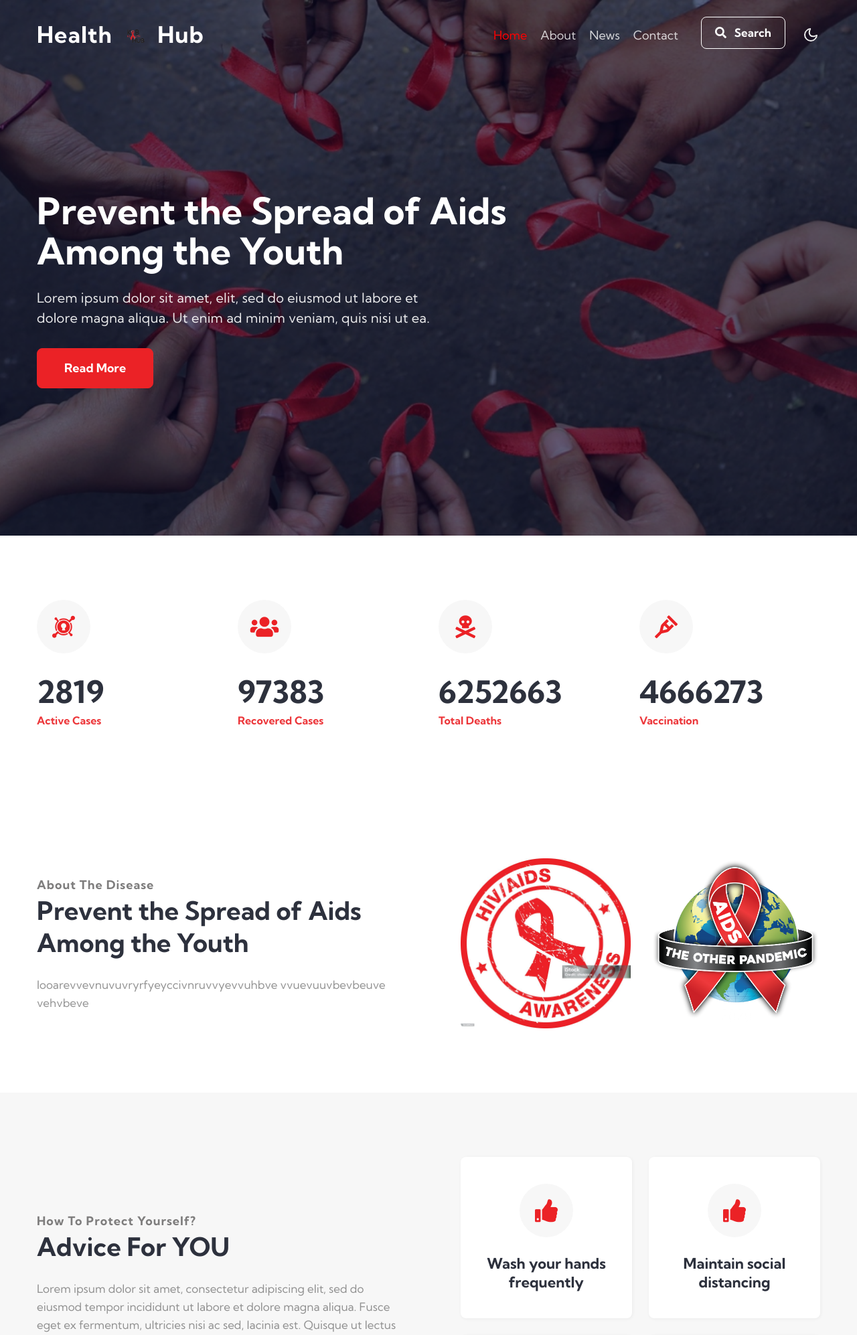
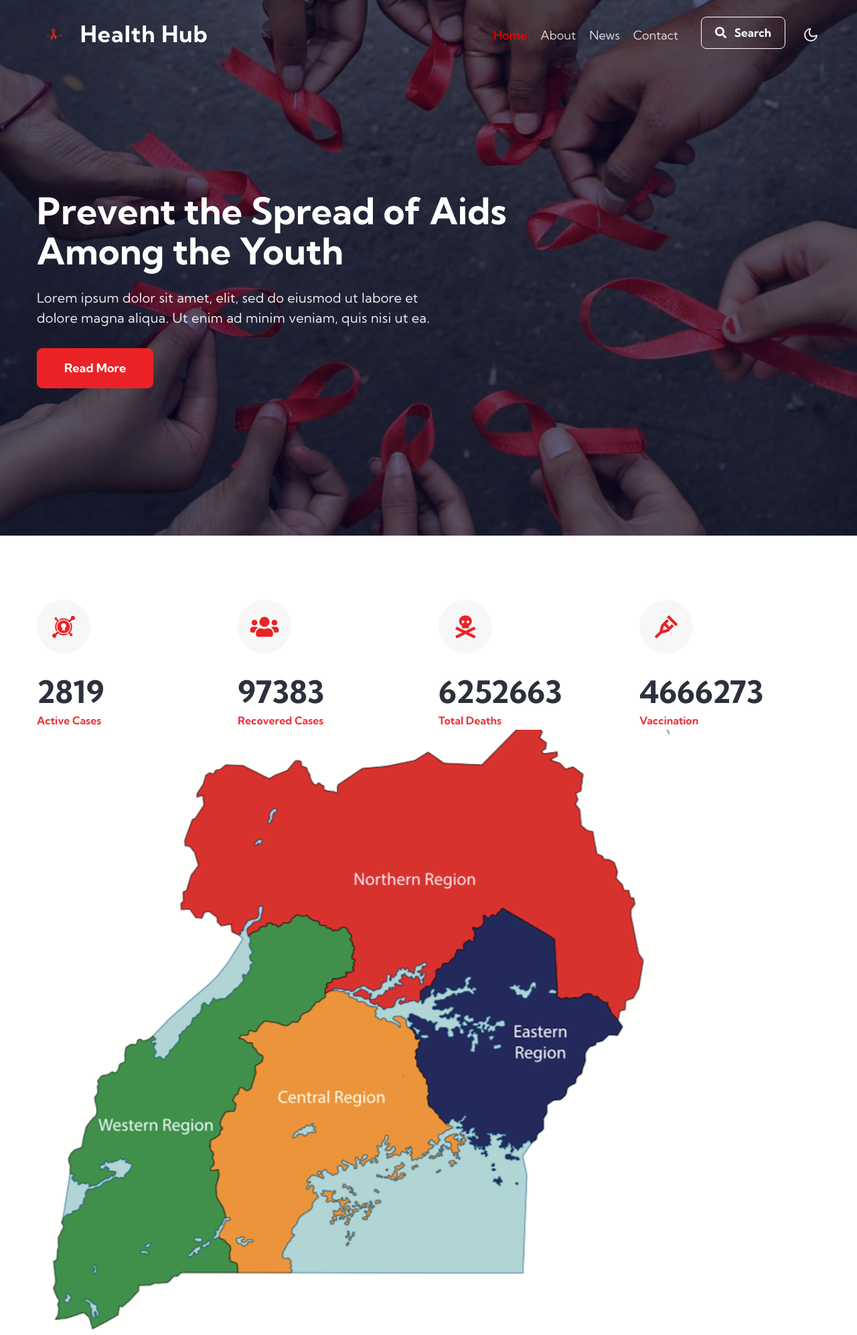
Before and after one commit to primU333/kb_helath_hub, a Django app: page / in a window 1280 px wide. Shown: the top 1994 px of the page at 67% size. Run offline with Django 4.2, Linux system fonts and the light colour scheme; data comes from the database, SQL or seed files in the repository; both versions use the stored data as it was after the commit; some libraries are stand-ins or nearby versions.

Commit message:
Edited some pages

```diff
--- a/hub/models.py
+++ b/hub/models.py
@@ -12,6 +12,7 @@ class Home_Page_Info(models.Model):
     home_page_intro_sub_title = models.TextField(null=True)
     home_page_intro_image1 = models.ImageField(upload_to='settings', default='default.jpg')
     home_page_intro_image2 = models.ImageField(upload_to='settings', default='default.jpg')
+    home_page_map_image = models.ImageField(upload_to='settings', default='default.jpg')
 
     advice_title = models.CharField(max_length=200)
     advice_sub_text = models.TextField()
--- a/hub/templates/hub/base.html
+++ b/hub/templates/hub/base.html
@@ -10,7 +10,7 @@
     {% if title %}
         <title>{{title}}</title>
     {% else %}
-        <title>K & B Health Hub</title>
+        <title>KAB Health Hub</title>
     {% endif %}
     <!-- google fonts -->
     <link href="//fonts.googleapis.com/css2?family=Kumbh+Sans:wght@300;400;700&display=swap" rel="stylesheet">
@@ -25,7 +25,8 @@
             <nav class="navbar navbar-expand-lg navbar-dark stroke">
                 <h1>
                     <a class="navbar-brand" href="index.html">
-                      Health <img src="{% static 'hub/images/logo.png' %}" alt="" style="width: 50px; margin: 0;"> Hub</a>
+                        <img src="{% static 'hub/images/logo.png' %}" alt="" style="width: 56px; margin: 0;">
+                      Health Hub</a>
                 </h1>
                 <!-- if logo is image enable this
           <a class="navbar-brand" href="#index.html">
@@ -163,10 +164,10 @@
                         <div class="footer-logo mb-3">
                             <h2>
                                 <a class="navbar-brand" href="index.html">
-                                    K<i class="fab fa-keycdn"></i>vid</a>
+                                    Kab Health Hub</a>
                             </h2>
                         </div>
-                        <p>Lorem ipsum dolor sit amet consectetur ipsum elit.</p>
+                        <p>To create more awareness, educate and prevent</p>
 
                         <div class="cont-details">
                             <div class="cont-top margin-up">
--- a/hub/templates/hub/index.html
+++ b/hub/templates/hub/index.html
@@ -56,6 +56,10 @@
                     <p class="counter">{{stats.treated_cases}}</p>
                     <h4>Vaccination</h4>
                 </div>
+            </div>
+
+            <div class="row stats-con">
+                <img src="{{ info.home_page_map_image.url }}" style="width: 80%;" alt="map" class="img-fluid">
             </div>
         </div>
     </section>
@@ -188,11 +192,9 @@
                         <div class="header-section text-center">
                             <h5 class="title-subw3hny text-center mb-1">Join With Us</h5>
                             <h3 class="title-w3l">Subscribe to our Newsletter</h3>
-                            <p class="mt-3 pr-lg-5">Lorem ipsum dolor sit amet elit. Velit beatae
-                                rem ullam dolore nisi esse quasi, sit amet. Lorem ipsum dolor sit
-                                amet elit.</p>
+                            <p class="mt-3 pr-lg-5">For more educative content</p>
                         </div>
-                        <form action="#" class="subscribe mt-5" method="post">
+                        <form action="#" class="subscribe mt-5">
                             <input type="email" name="email" placeholder="Your Email Address" required="">
                             <button class="btn btn-style btn-primary"><i class="fas fa-paper-plane"></i></button>
                         </form>
```
Also changed, not shown: db.sqlite3, hub/migrations/0009_home_page_info_home_page_map_image.py (added), media/settings/map.png (added).
